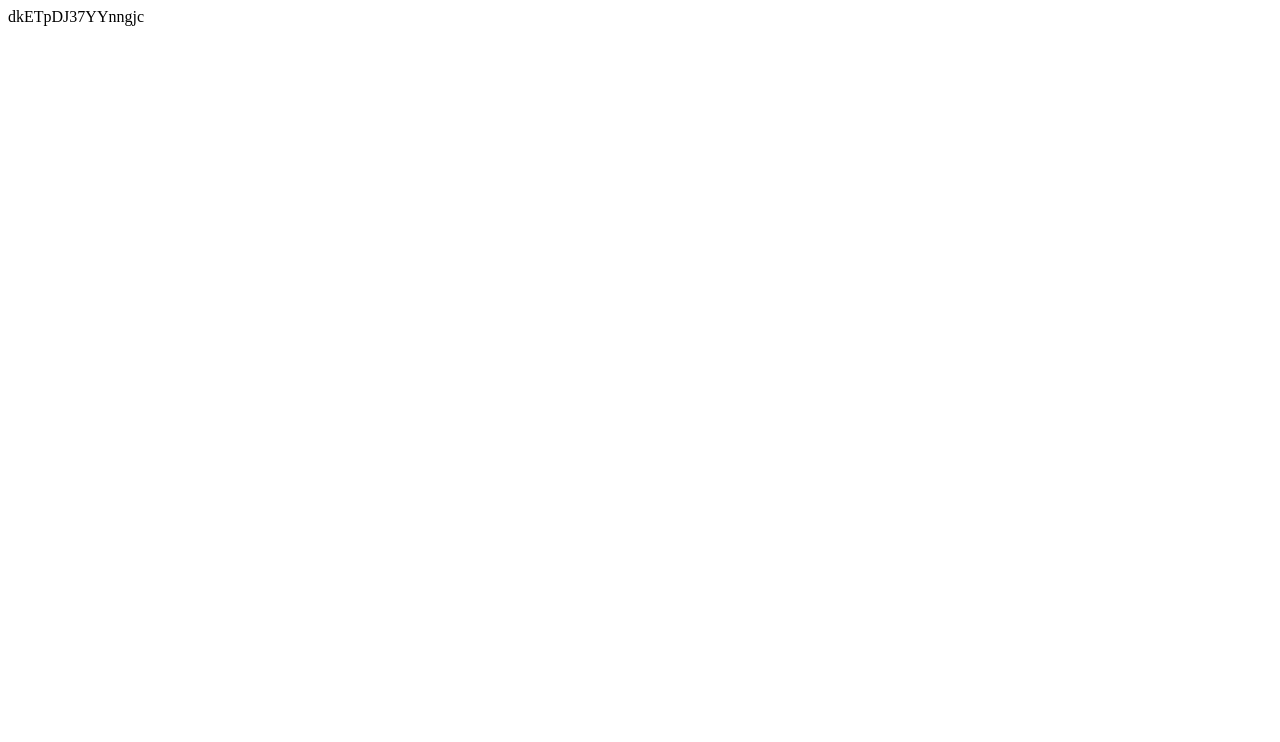
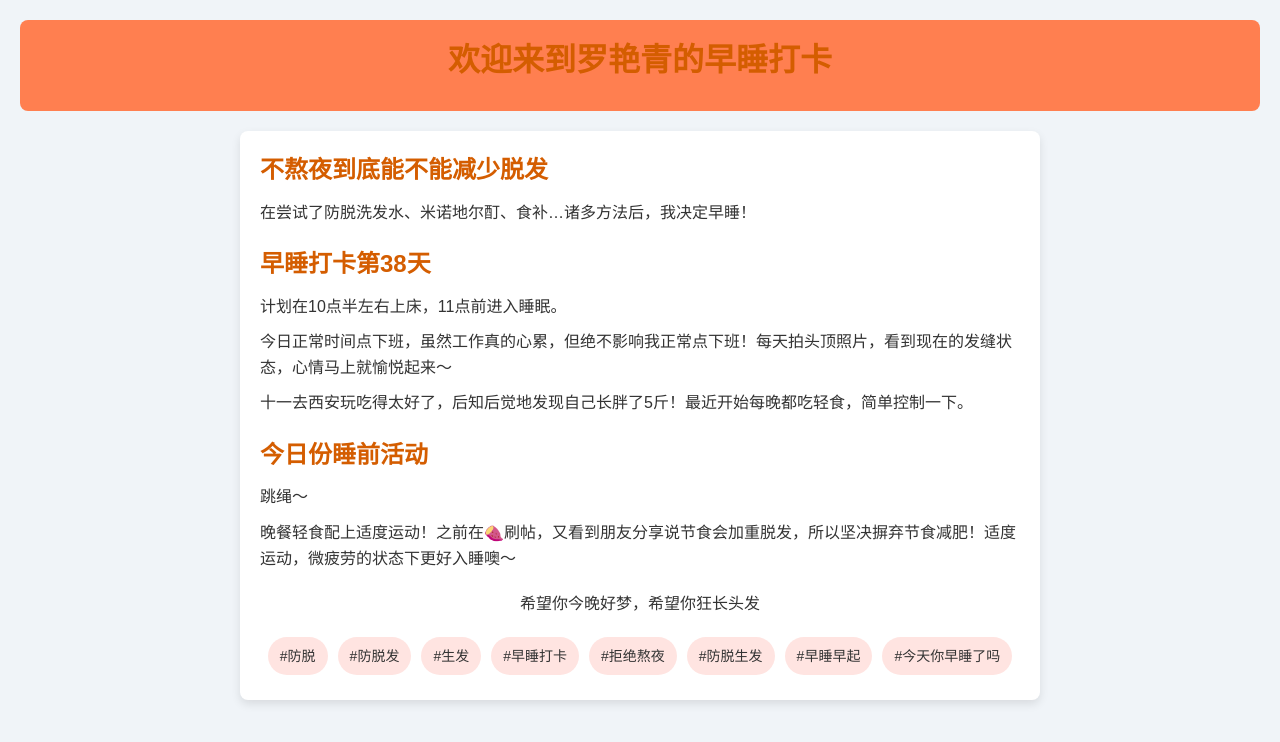
Before and after one commit to Erhuangjing/my-website, a plain HTML site: page index.html in a window 1280 px wide. Drawn offline with Linux system fonts and the light colour scheme.

Commit message:
Update index.html

```diff
--- a/index.html
+++ b/index.html
@@ -1 +1,136 @@
-dkETpDJ37YYnngjc
+<!DOCTYPE html>
+<html lang="zh">
+
+<head>
+    <meta charset="UTF-8">
+    <meta name="viewport" content="width=device-width, initial-scale=1.0">
+    <title>罗艳青的早睡打卡</title>
+    <style>
+        * {
+            box-sizing: border-box;
+            margin: 0;
+            padding: 0;
+        }
+
+        body {
+            font-family: 'Arial', sans-serif;
+            background-color: #f0f4f8;
+            color: #333;
+            line-height: 1.6;
+            padding: 20px;
+        }
+
+        header {
+            background-color: #ff7f50;
+            color: white;
+            padding: 15px 0;
+            text-align: center;
+            border-radius: 8px;
+            margin-bottom: 20px;
+        }
+
+        main {
+            background-color: white;
+            padding: 20px;
+            border-radius: 8px;
+            box-shadow: 0 4px 10px rgba(0, 0, 0, 0.1);
+            max-width: 800px;
+            margin: auto;
+        }
+
+        h1, h2 {
+            color: #d45d00;
+            margin-bottom: 10px;
+        }
+
+        section {
+            margin-bottom: 20px;
+        }
+
+        p {
+            margin-bottom: 10px;
+        }
+
+        .tag-list {
+            list-style: none;
+            padding: 0;
+            display: flex;
+            flex-wrap: wrap;
+            justify-content: center;
+            margin-top: 15px;
+        }
+
+        .tag-list li {
+            margin: 5px;
+            background-color: #ffe4e1;
+            padding: 8px 12px;
+            border-radius: 20px;
+            font-size: 14px;
+            transition: background-color 0.3s;
+        }
+
+        .tag-list li:hover {
+            background-color: #ffb6c1;
+        }
+
+        footer {
+            text-align: center;
+            margin-top: 20px;
+        }
+
+        @media (max-width: 600px) {
+            body {
+                padding: 10px;
+            }
+
+            main {
+                padding: 15px;
+            }
+
+            h1 {
+                font-size: 24px;
+            }
+
+            h2 {
+                font-size: 20px;
+            }
+        }
+    </style>
+</head>
+
+<body>
+
+    <header>
+        <h1>欢迎来到罗艳青的早睡打卡</h1>
+    </header>
+
+    <main>
+        <section>
+            <h2>不熬夜到底能不能减少脱发</h2>
+            <p>在尝试了防脱洗发水、米诺地尔酊、食补…诸多方法后，我决定早睡！</p>
+        </section>
+
+        <section>
+            <h2>早睡打卡第38天</h2>
+            <p>计划在10点半左右上床，11点前进入睡眠。</p>
+            <p>今日正常时间点下班，虽然工作真的心累，但绝不影响我正常点下班！每天拍头顶照片，看到现在的发缝状态，心情马上就愉悦起来～</p>
+            <p>十一去西安玩吃得太好了，后知后觉地发现自己长胖了5斤！最近开始每晚都吃轻食，简单控制一下。</p>
+        </section>
+
+        <section>
+            <h2>今日份睡前活动</h2>
+            <p>跳绳～</p>
+            <p>晚餐轻食配上适度运动！之前在🍠刷帖，又看到朋友分享说节食会加重脱发，所以坚决摒弃节食减肥！适度运动，微疲劳的状态下更好入睡噢～</p>
+        </section>
+
+        <footer>
+            <p>希望你今晚好梦，希望你狂长头发</p>
+            <ul class="tag-list">
+                <li>#防脱</li>
+                <li>#防脱发</li>
+                <li>#生发</li>
+                <li>#早睡打卡</li>
+                <li>#拒绝熬夜</li>
+                <li>#防脱生发</li>
+                <li>#早睡早起</li>
+                <li>#今天你早睡了吗</li>
```
